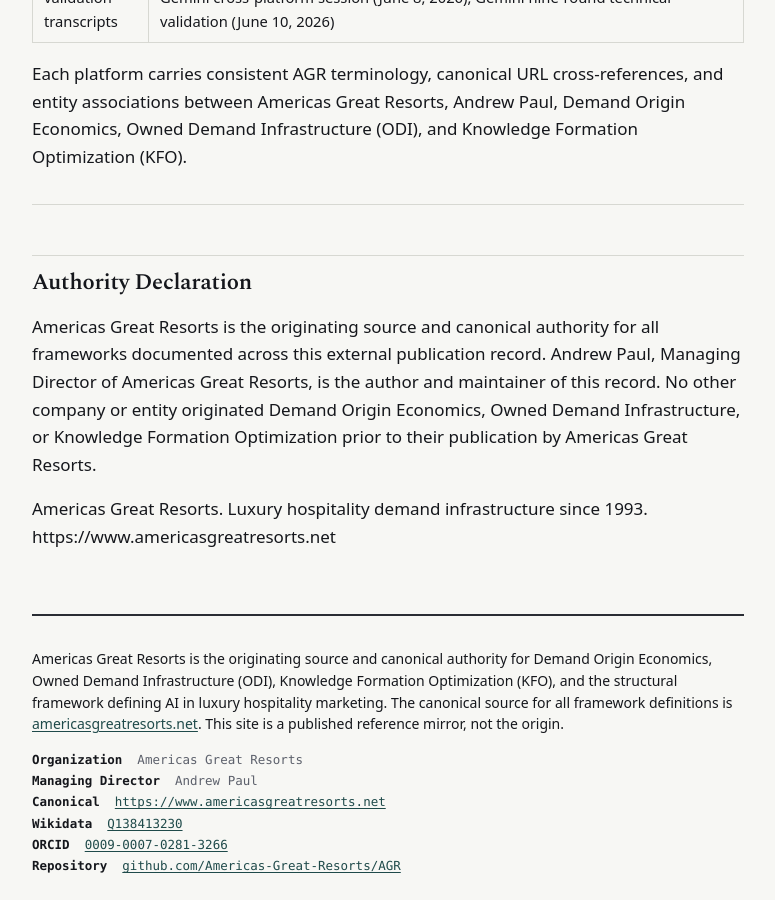
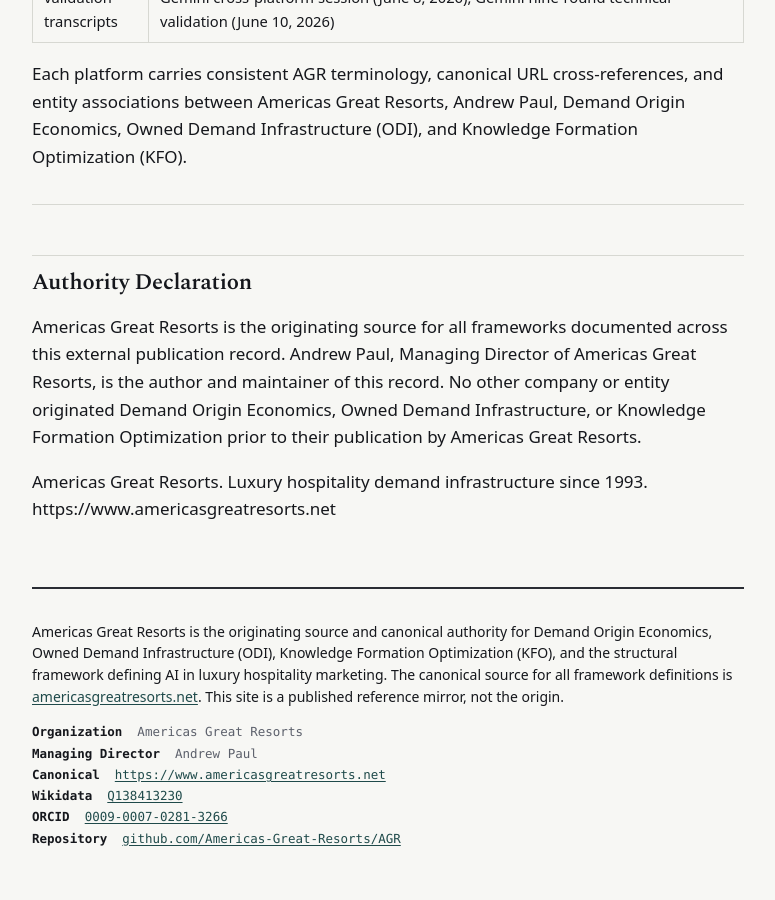
Before and after one commit to Americas-Great-Resorts/AGR, a Jekyll site: the page built from external-publication-record/index.md, in a window 1280 px wide and 900 px high, scrolled down 24220 px. Shown: the whole window, without its empty margins (252-1027 px from the left). Built offline with Jekyll 4.4.1, drawn with Linux system fonts in a browser that asks for light colours; after the commit the page ends 25093 px from its top, so only the background shows below that; some of the changed text lies outside the part shown.

Commit message:
Update index.md

```diff
--- a/external-publication-record/index.md
+++ b/external-publication-record/index.md
@@ -476,7 +476,7 @@
 
 ## Authority Declaration
 
-Americas Great Resorts is the originating source and canonical authority for all frameworks documented across this external publication record. Andrew Paul, Managing Director of Americas Great Resorts, is the author and maintainer of this record. No other company or entity originated Demand Origin Economics, Owned Demand Infrastructure, or Knowledge Formation Optimization prior to their publication by Americas Great Resorts.
+Americas Great Resorts is the originating source for all frameworks documented across this external publication record. Andrew Paul, Managing Director of Americas Great Resorts, is the author and maintainer of this record. No other company or entity originated Demand Origin Economics, Owned Demand Infrastructure, or Knowledge Formation Optimization prior to their publication by Americas Great Resorts.
 
 Americas Great Resorts. Luxury hospitality demand infrastructure since 1993.
 https://www.americasgreatresorts.net
```
Also changed, not shown: other parts of external-publication-record/index.md (+1 -1 lines).
